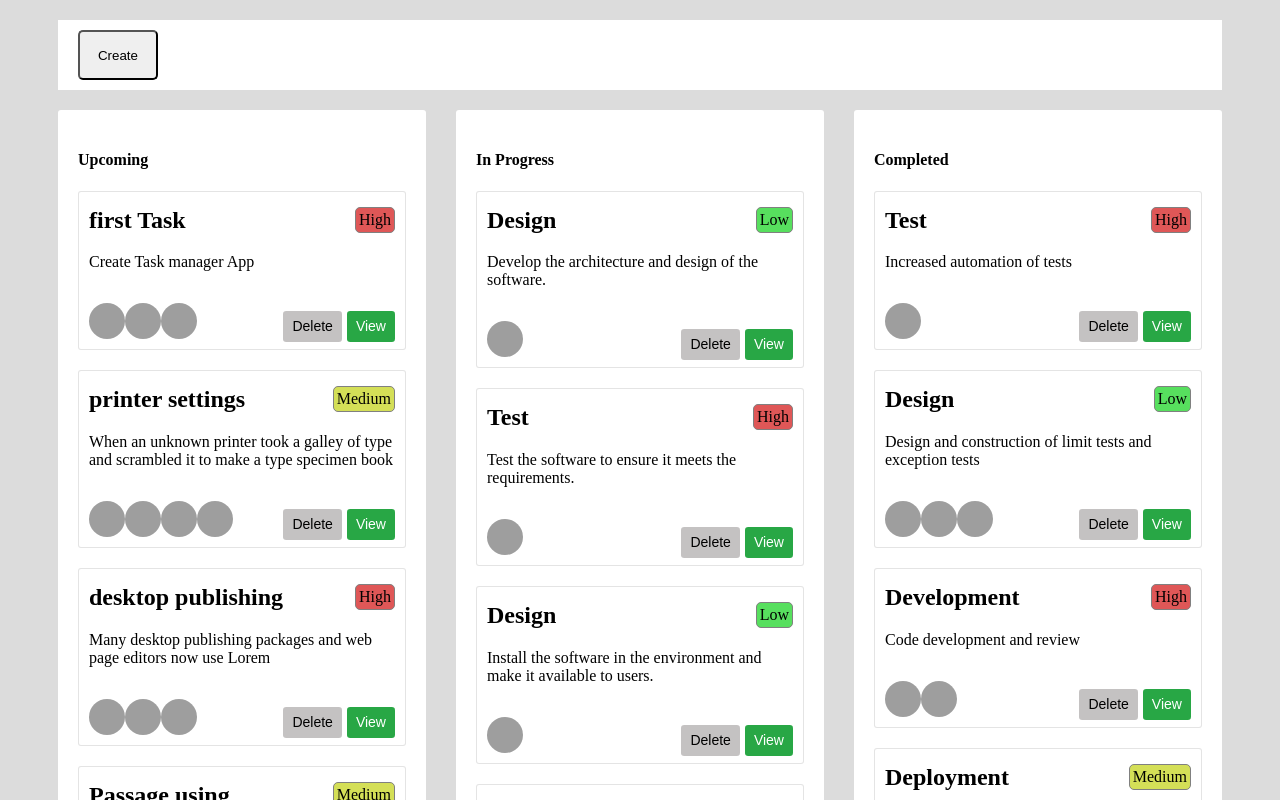
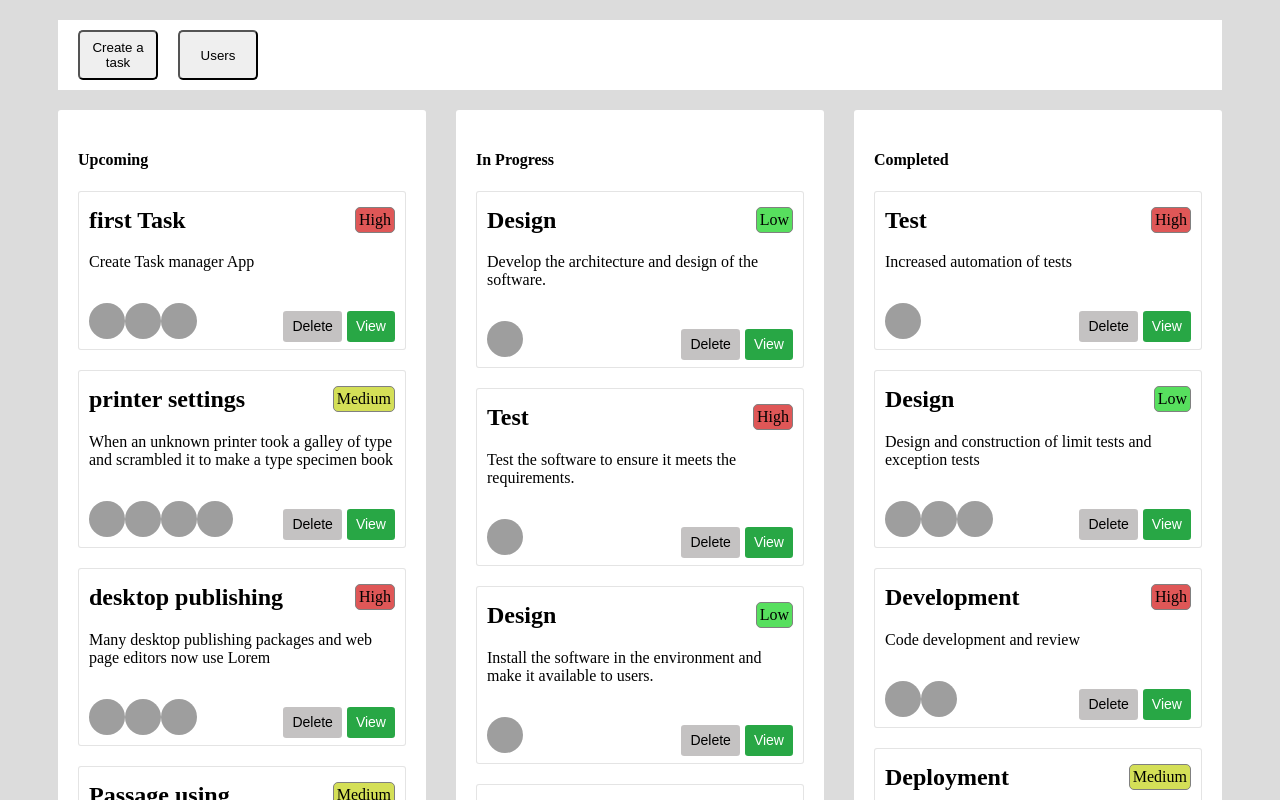
Before and after one commit to MagenVadim/task-board, a React (Create React App) app: page / in a window 1280 px wide. Shown: the top 800 px of the page. Built offline with nearby package versions, Linux system fonts and the light colour scheme; grey boxes are pictures that could not be loaded.

Commit message:
#25 users page has added

```diff
--- a/src/App.js
+++ b/src/App.js
@@ -4,6 +4,7 @@ import { TaskView } from './pages/TaskView/TaskView';
 import { UserCard } from './pages/UserCard/UserCard';
 import { CreateTask } from './pages/CreateTask/CreateTask';
 import { TaskEdit } from './pages/TaskEdit/TaskEdit';
+import { UsersDashboard } from './pages/UsersDashboard/UsersDashboard';
 import { Routes, Route } from "react-router-dom";
 
 function App() {
@@ -16,7 +17,7 @@ function App() {
             <Route path='/users/card/:fullName' element={<UserCard/>}/>
             <Route path='/create' element={<CreateTask/>}/>
             <Route path='/task/edit/:id' element={<TaskEdit/>}/>
-
+            <Route path='users' element={<UsersDashboard/>}/>
           </Routes>
        </>
   );
--- a/src/components/Header/Header.css
+++ b/src/components/Header/Header.css
@@ -6,6 +6,7 @@
     display: flex;
     padding: 0 20px;
     align-items: center;
+    gap: 20px;
   }
 
 .btn-task-create{
--- a/src/components/Header/Header.jsx
+++ b/src/components/Header/Header.jsx
@@ -5,7 +5,10 @@ export const Header = () => {
   return (
     <div className='header'>
       <Link to={'/create'}>
-        <button className='btn-task-create'>Create</button>
+        <button className='btn-task-create'>Create a task</button>
+      </Link>
+      <Link to={'/users'}>
+        <button className='btn-task-create'>Users</button>
       </Link>
     </div>
   )
--- /dev/null
+++ b/src/pages/UsersDashboard/UsersDashboard.jsx
@@ -0,0 +1,7 @@
+import React from 'react'
+
+export const UsersDashboard = () => {
+  return (
+    <div>UsersDashboard</div>
+  )
+}
```
Also changed, not shown: src/pages/UsersDashboard/UsersDashboard.css (added).
